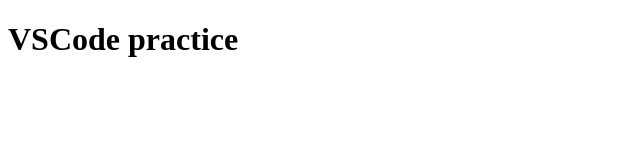
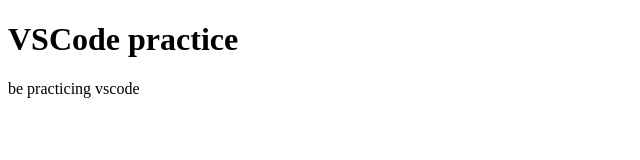
Before and after one commit to ttakahashisys26-art/vscode-practice, a plain HTML site: page index.html in a window 1280 px wide. Shown: the whole page, without its empty margins (0-640 px from the left). Drawn offline with Linux system fonts and the light colour scheme.

Commit message:
index.htmlの修正

```diff
--- a/index.html
+++ b/index.html
@@ -7,6 +7,7 @@
 </head>
 <body>
     <h1>VSCode practice</h1>
+    <p>be practicing vscode</p>
 
 </body>
 </html>
```
